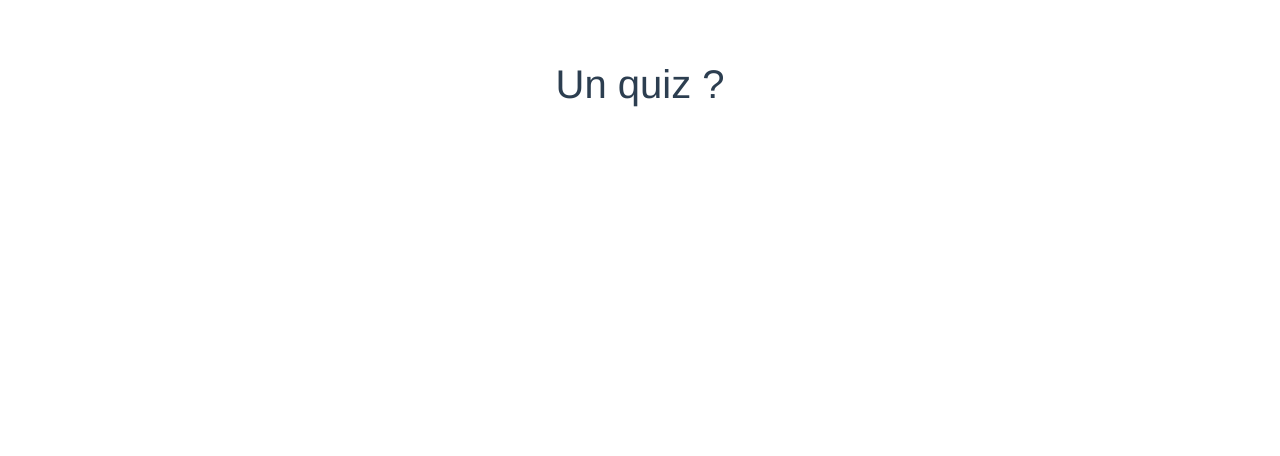
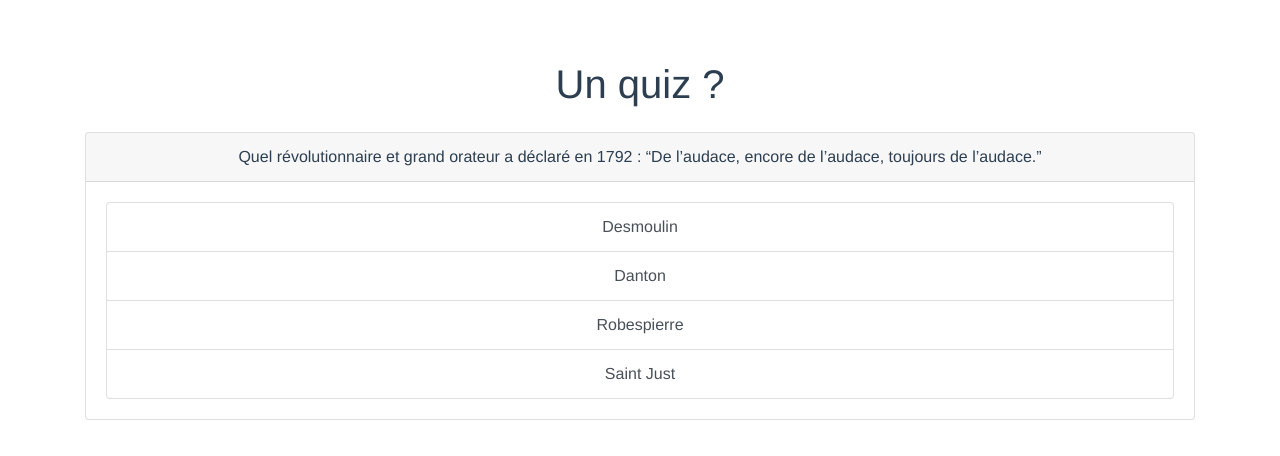
Before and after one commit to Minh-Bao/quiz-vue, a Vue app: page / in a window 1280 px wide. Shown: the top 456 px of the page. Built offline with nearby package versions, Linux system fonts and the light colour scheme.

Commit message:
defne quiz main page style

```diff
--- a/src/App.vue
+++ b/src/App.vue
@@ -1,11 +1,20 @@
 <template>
-    <div id="app">
-        <h1>Un quiz ?</h1>
+    <div id="app" class="container">
+        <h1 class="mb-4">Un quiz ?</h1>
+        <b-card
+            header="Quel révolutionnaire et grand orateur a déclaré en 1792 : “De l’audace, encore de l’audace, toujours de l’audace.”"
+            header-tag="header">
+            <b-list-group>
+                <b-list-group-item button>Desmoulin</b-list-group-item>
+                <b-list-group-item button>Danton</b-list-group-item>
+                <b-list-group-item button>Robespierre</b-list-group-item>
+                <b-list-group-item button>Saint Just</b-list-group-item>
+            </b-list-group>
+        </b-card>
     </div>
 </template>
 
 <script>
-
 export default {
     name: "App",
 };
```
